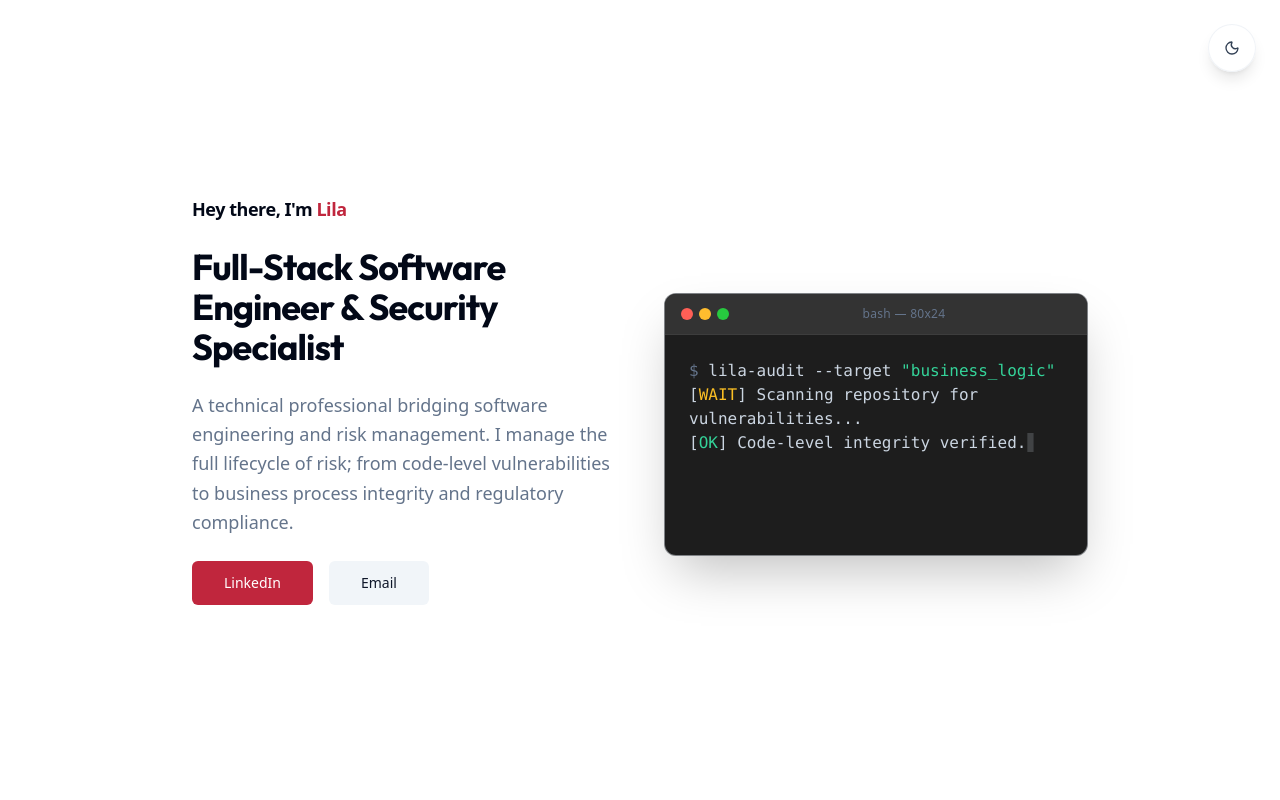
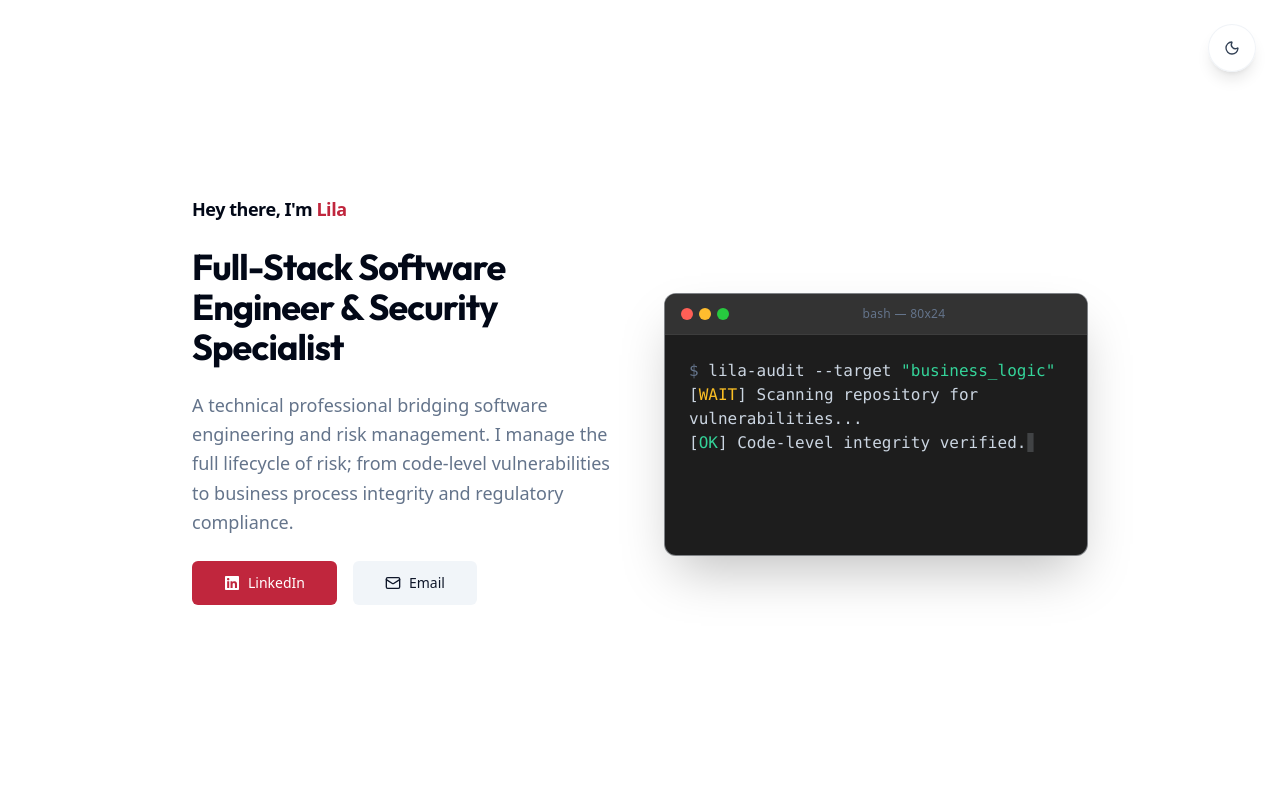
Before and after one commit to lilaaml/portfolio-site, a React (Vite) app: page / in a window 1280 px wide. Shown: the top 800 px of the page. Built offline with nearby package versions, Linux system fonts and the light colour scheme.

Commit message:
feat: add icons to LinkedIn and Email buttons in Intro component

```diff
--- a/src/components/Intro.jsx
+++ b/src/components/Intro.jsx
@@ -1,6 +1,8 @@
 
 import { Button } from "@/components/ui/button"
 import Typewriter from 'typewriter-effect';
+import { Mail } from "lucide-react";
+import { FaLinkedin } from "react-icons/fa";
 
 const Terminal = () => {
   return (
@@ -56,10 +58,12 @@ const Intro = () => {
           </p>
           <div className="flex gap-4 mt-6">
             <Button asChild size="lg">
-              <a href="https://www.linkedin.com/in/lilaaml404/" target="_blank" rel="noreferrer">LinkedIn</a>
+              <a href="https://www.linkedin.com/in/lilaaml404/" target="_blank" rel="noreferrer">
+                <FaLinkedin /> LinkedIn</a>
             </Button>
             <Button asChild size="lg" variant="secondary">
-              <a href="mailto:lila.amelia1604@gmail.com">Email</a>
+              <a href="mailto:lila.amelia1604@gmail.com">
+                <Mail /> Email</a>
             </Button>
           </div>
         </div>
```
